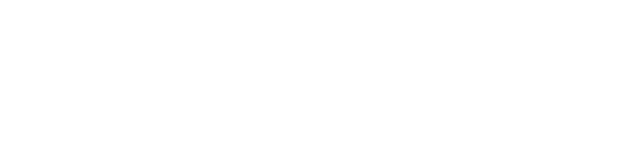
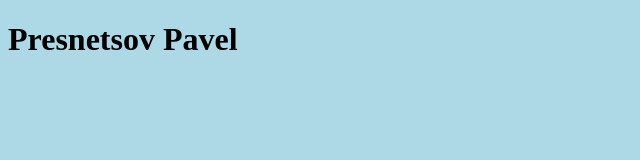
Before and after one commit to PyDie/rsschool-cv, a plain HTML site: page index.html in a window 1280 px wide. Shown: the whole page, without its empty margins (0-640 px from the left). Drawn offline with Linux system fonts and the light colour scheme.

Commit message:
feat:add background

```diff
--- a/index.html
+++ b/index.html
@@ -5,7 +5,9 @@
     <meta http-equiv="X-UA-Compatible" content="IE=edge">
     <meta name="viewport" content="width=device-width, initial-scale=1.0">
     <title>CV</title>
+    <link rel="stylesheet" href="style.css">
 </head>
 <body>
+    <h1>Presnetsov Pavel</h1>
 </body>
 </html>
--- a/style.css
+++ b/style.css
@@ -0,0 +1,3 @@
+body {
+    background-color: lightblue;
+}
```
